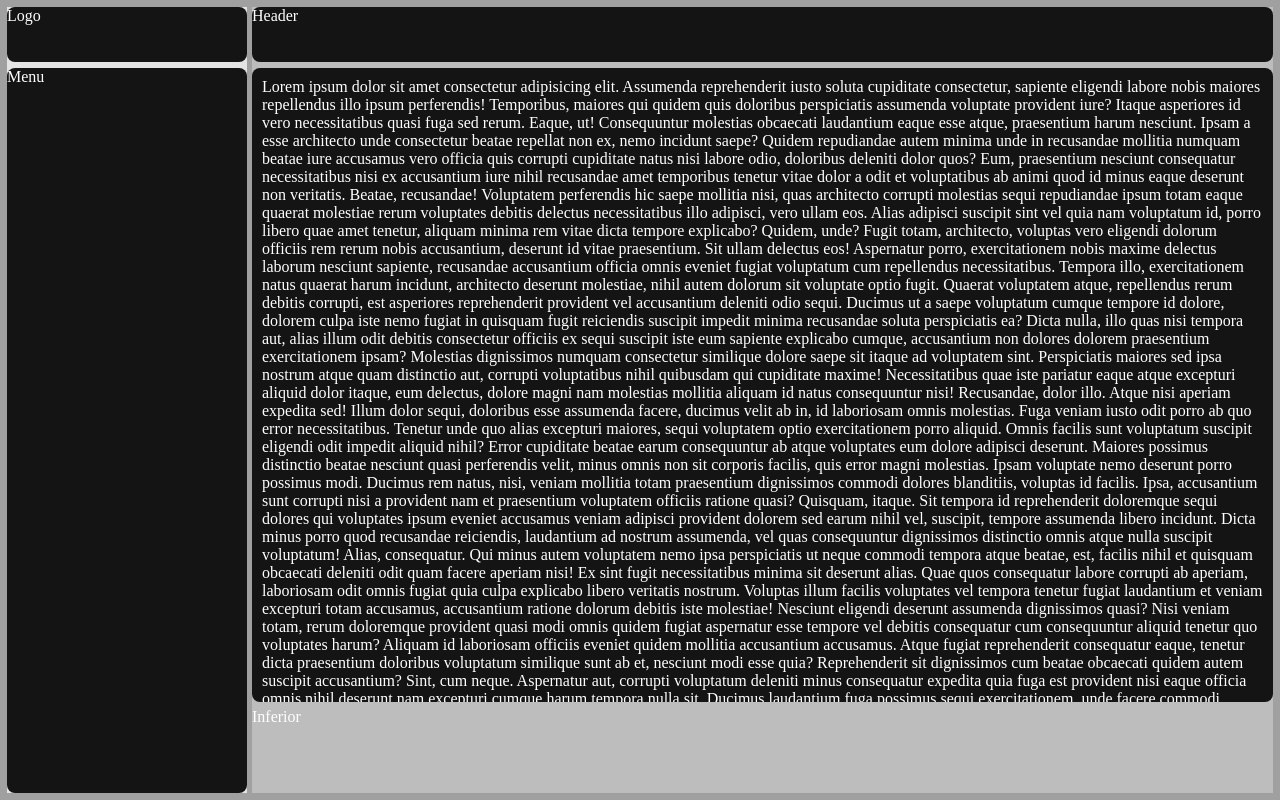
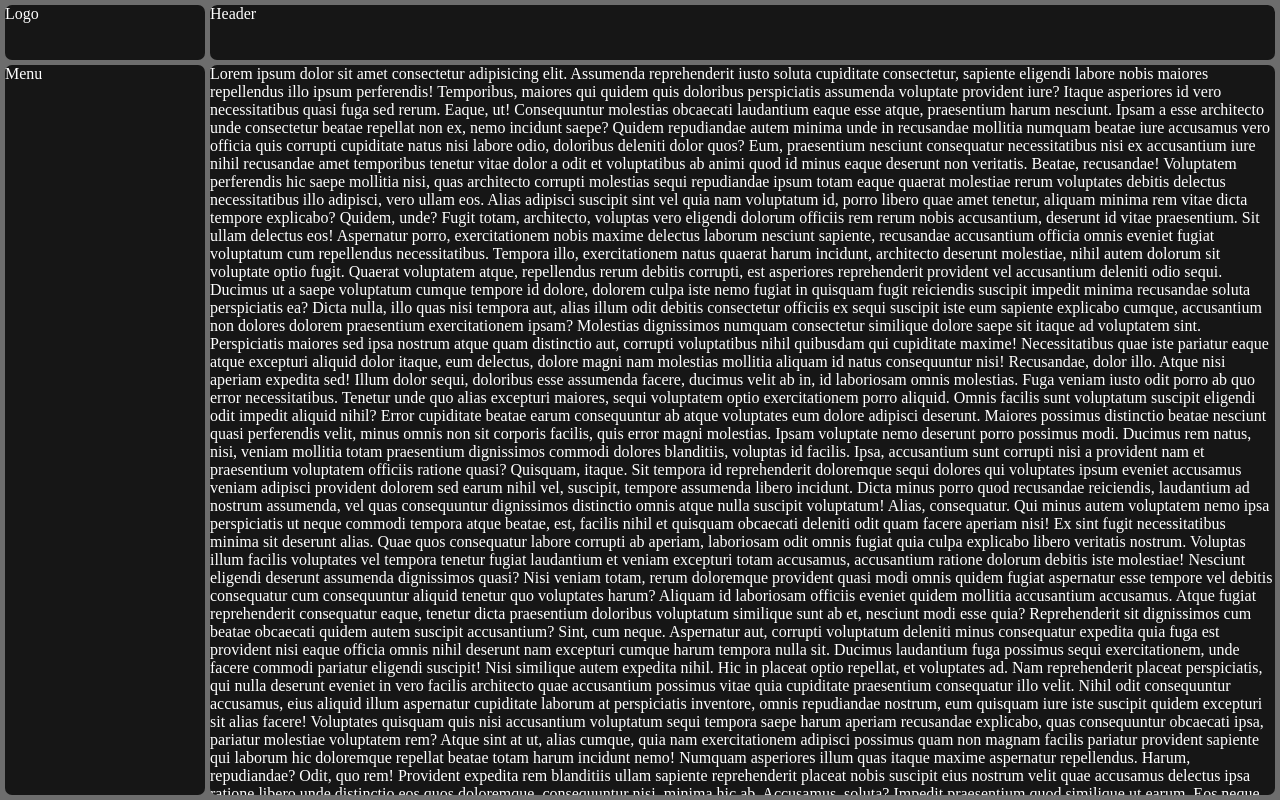
Before and after one commit to Playdrix/qv, a plain HTML site: page index.html in a window 1280 px wide. Drawn offline with Linux system fonts and the light colour scheme.

Commit message:
Update estilos.css

```diff
--- a/css/estilos.css
+++ b/css/estilos.css
@@ -2,145 +2,112 @@
     padding: 0;
     margin: 0;
     box-sizing: border-box;
-    color: white;
 }
 
 :root {
-    --colorfondopagina: rgb(160, 160, 160);
-    --colorcontenedor: rgb(20, 20, 20);
+    --fondopagina: rgb(109, 109, 109);
+    --fondocontenedor: rgb(22, 22, 22);
+    --radiocontenedor: 7px
 }
 
 body {
-    background-color: var(--colorfondopagina);
+    color: white;
+    background-color: var(--fondopagina);
 }
-
-/* CONFIGURACIÓN PANTALLA*/
 
 .pagina {
     width: 100vw;
     height: 100vh;
 
-    padding: 7px;
+    padding: 5px;
 
     display: grid;
-    grid-template-columns: 240px auto;
+
+    overflow: auto;
+
+    grid-template-columns: 200px auto;
     grid-template-rows: 1fr;
     gap: 5px;
 
     grid-template-areas: "barra main";
 }
 
-/* BARRA LATERAL*/
+
+/* BARRA */
 
 .barra {
-    background-color: rgb(228, 228, 228);
+    grid-area: barra;
 
     display: grid;
+
     grid-template-columns: 1fr;
-    grid-template-rows: 55px 1fr;
-    gap: 6px;
+    grid-template-rows: 55px auto;
+    gap: 5px;
 
     grid-template-areas: "logo"
                          "menus";
 }
 
-/* LOGO */
+/* Logo */
 
 .logo {
     grid-area: logo;
-
-    background-color: var(--colorcontenedor);
-    border-radius: 8px;
-
-    display: grid;
-    grid-template-columns: 1fr 1fr;
-    grid-template-rows: 55px;
-
-    grid-template-areas: "logo-img nombre";
+    background-color: var(--fondocontenedor);
+    border-radius: var(--radiocontenedor);
 }
 
-.logo-img {
-    grid-area: logo-img;
-}
-
-.nombre {
-    grid-area: nombre;
-}
-
-/* MENU */
+/* Menu */
 
 .menus {
     grid-area: menus;
-
-    background-color: var(--colorcontenedor);
-    border-radius: 8px;
+    background-color: var(--fondocontenedor);
+    border-radius: var(--radiocontenedor);
 }
 
-/*----------------------------------------------------------------------*/
 
 /* MAIN */
 
 .main {
-    background-color: rgb(189, 189, 189);
+    grid-area: main;
 
     display: grid;
+    border-radius: var(--radiocontenedor);
+
+    width: 100%;
+    height: 100%;
+    overflow: auto;
+
+
     grid-template-columns: 1fr;
-    grid-template-rows: 55px 1fr 85px;
-    gap: 6px;
-
-    overflow: auto;
+    grid-template-rows: 55px auto 40px;
+    gap: 5px;
 
     grid-template-areas: "header"
                          "contenido"
-                         "footer";
-
+                         "inferior";
 
 }
 
-/* HEADER */
+/* Header */
 
 .header {
     grid-area: header;
-
-    background-color: var(--colorcontenedor);
-    border-radius: 8px;
-
-    display: grid;
-    grid-template-columns: 3fr 1fr;
-    grid-template-rows: 1fr;
-
-    grid-template-areas: "buscador botones";
+    background-color: var(--fondocontenedor);
+    border-radius: var(--radiocontenedor);
 }
 
-.buscador {
-    grid-area: buscador;
-}
-
-.botones {
-    grid-area: botones;
-}
-
-/* CONTENIDO */
+/* Contenido */
 
 .contenido {
     grid-area: contenido;
-
-    width: 100%;
-    height: 100%;
-
-    padding: 10px;
-
-    overflow: auto;
-
-    background-color: var(--colorcontenedor);
-    border-radius: 8px;
+    background-color: var(--fondocontenedor);
+    border-radius: var(--radiocontenedor);
 }
 
-/* FOOTER */
+/* Footer */
 
-.footer {
-    grid-area: footer;
-
-    background-color: var(--colorcontenedor);
-    border-radius: 8px;
+.inferior {
+    grid-area: inferior;
+    background-color: var(--fondocontenedor);
+    border-radius: var(--radiocontenedor);
 }
```
